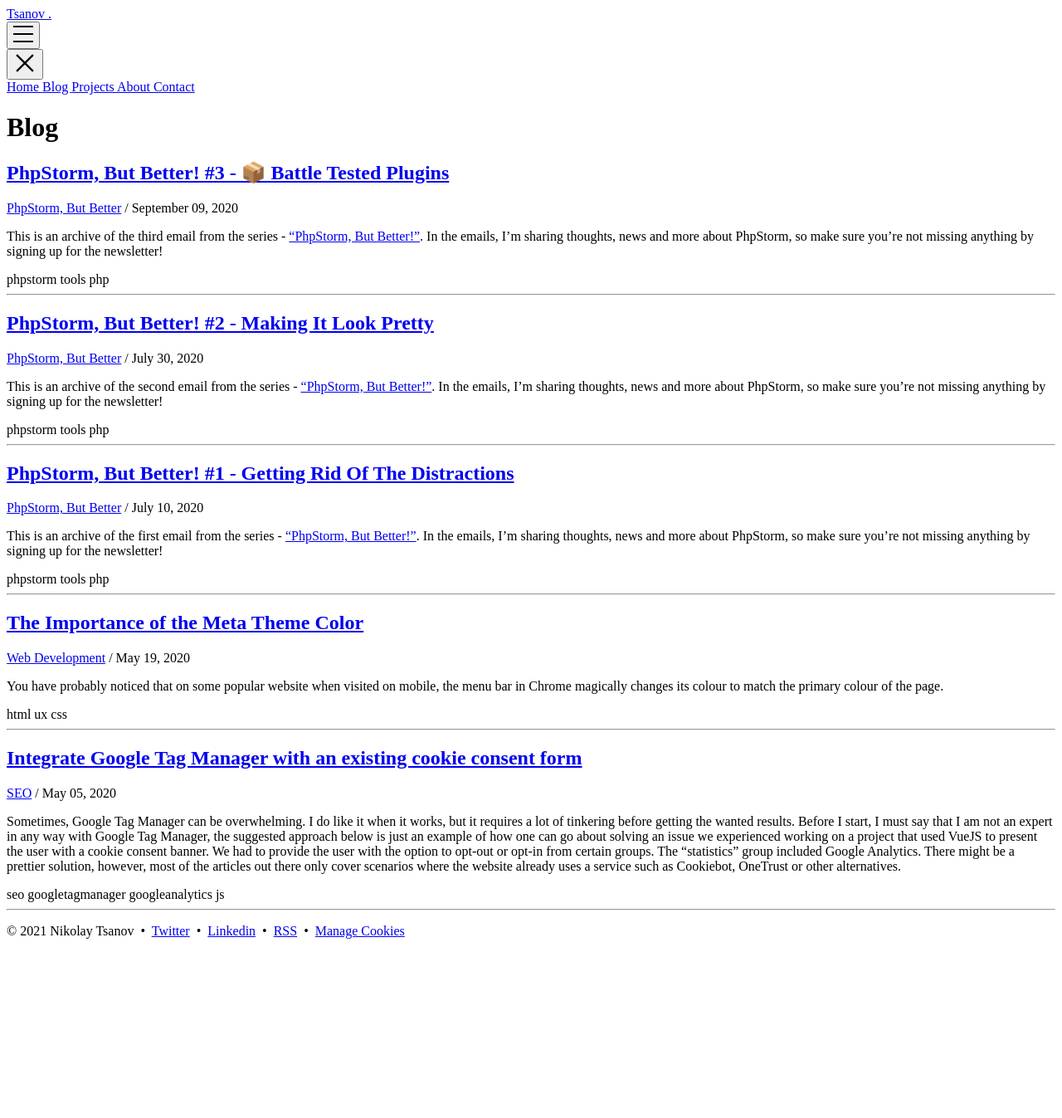
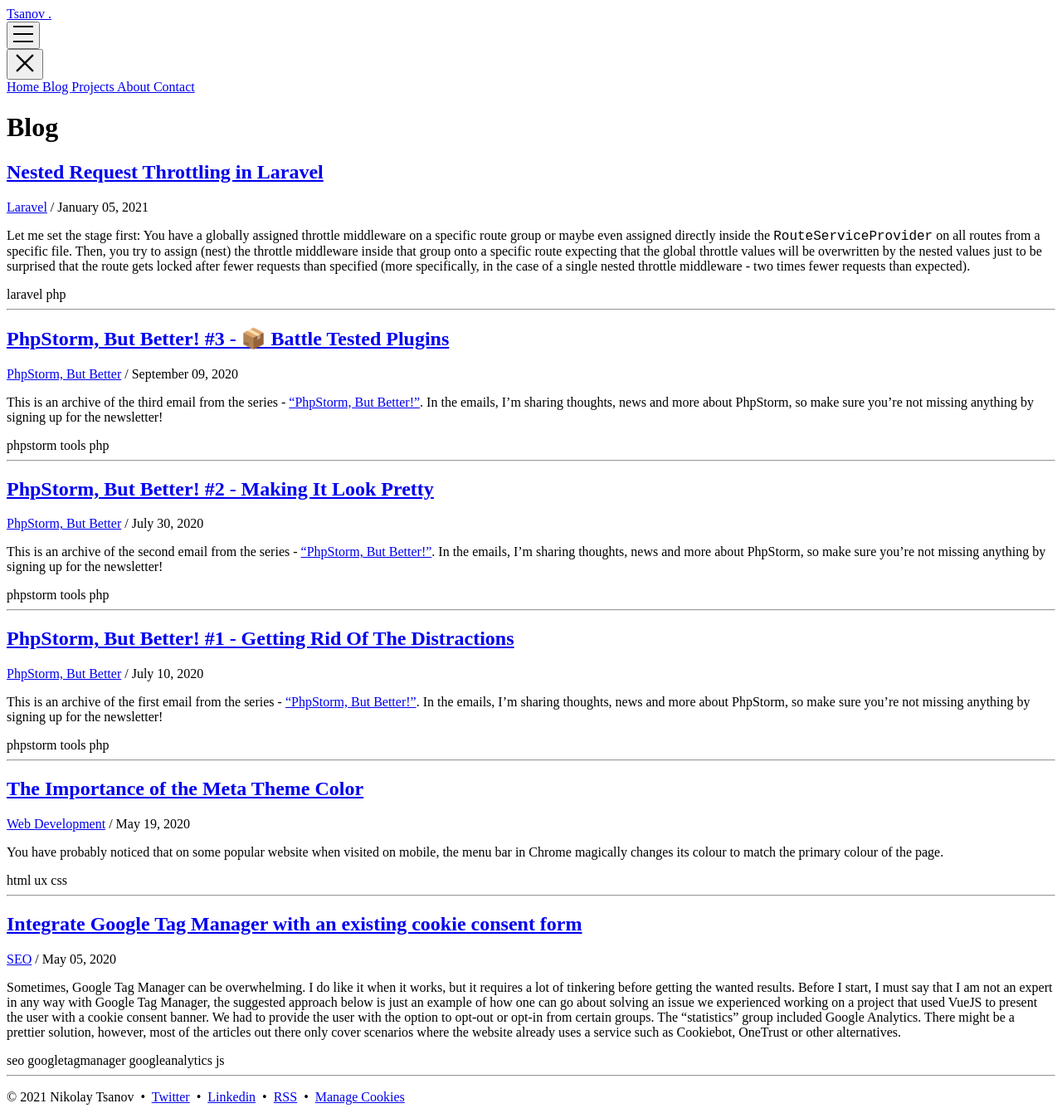
Before and after one commit to niktsanov/niktsanov.github.io, a Jekyll site: the page built from blog.html, in a window 1280 px wide. Shown: the whole page at 83% size. Built offline with Jekyll 4.4.1, drawn with Linux system fonts in a browser that asks for light colours; nearby versions of some CDN libraries; some web fonts are replaced; comment, search, counter and statistics services are not loaded; before the commit the page ends 1147 px from its top, so only the background shows below that.

````diff
--- /dev/null
+++ b/collections/_posts/2021-01-05-nested-request-throttling-in-laravel.md
@@ -0,0 +1,32 @@
+---
+title: "Nested Request Throttling in Laravel"
+layout: post
+tags: [laravel, php]
+categories: [Laravel]
+---
+
+Let me set the stage first: You have a globally assigned throttle middleware on a specific route group or maybe even assigned directly inside the `RouteServiceProvider` on all routes from a specific file. Then, you try to assign (nest) the throttle middleware inside that group onto a specific route expecting that the global throttle values will be overwritten by the nested values just to be surprised that the route gets locked after fewer requests than specified (more specifically, in the case of a single nested throttle middleware - two times fewer requests than expected).
+
+{% include image.html url="/assets/images/posts/nested-request-throttling-in-laravel/429-error.png" description="Response code 429 after exceeding the limit" %}
+
+I found myself in this scenario and after giving some thought it does make sense - the middleware is called twice so two hits rather than one. (The `X-RateLimit-Remaining` header gets decremented by two rather than one) However, how can we overcome this obstacle?
+- We can remove the global throttle middleware and just apply it on all routes we need it. (Quite a bit of repeating indeed)
+- Perhaps, we can extend the default throttle middleware and implement some kind of an identifier that we’ll use to differentiate the throttles.
+
+Luckily, Laravel already has a [solution](https://github.com/laravel/framework/pull/28856) for us! It uses the second approach to prefix the various throttles so that we can use them independently. Unfortunately, the documentation doesn’t mention this, however, it is pretty straightforward.
+
+```php
+// User can send 1000 requests of any kind in an hour.
+Route::prefix('image')->middleware('auth', 'throttle:1000,60')->group(function() {
+    // User can download 10 times a minute.
+    Route::post('/download', 'ImageController@download')->middleware('throttle:10,1,minute_download');
+    // User can search 100 times an hour
+    Route::get('/search', 'ImageController@search')->middleware('throttle:100,60,search');
+    // Use default throttle, user can send 1000 images in an hour.
+    Route::get('/send', 'ImageController@send');
+});
+```
+
+The route group above wraps three routes inside the `auth` and `throttle` middlewares. These two middlewares can be considered as global to the routes within that group. Depending on the scenario, we might consider applying different throttle values for some of the routes in the group. This is the case with the `/download` and `/search` routes - we want to have a lower request limit for them (in the current case). We achieve this by passing a third argument to the throttle middleware. This is the prefix value that will be used to differentiate them - `throttle:max_requests,period,prefix`.
+
+**This feature has been introduced in Laravel 6.0. For any previous versions, you need to extend the default throttle and implement your own solution.**
--- a/contact.html
+++ b/contact.html
@@ -11,7 +11,7 @@
         <div>
             <p class="leading-normal text-lg md:text-xl">
                 Email me at
-                <a class="border-b border-red-500 font-semibold border-dashed hover:text-red-500" href="mailto:hey@ntsanov.com">hey@ntsanov.com</a>
+                <a class="border-b border-red-500 font-semibold border-dashed hover:text-red-500" href="javascript:location='mailto:\u0068\u0065\u0079\u0040\u006e\u0074\u0073\u0061\u006e\u006f\u0076\u002e\u0063\u006f\u006d';void 0"><script type="text/javascript">document.write('\u0068\u0065\u0079\u0040\u006e\u0074\u0073\u0061\u006e\u006f\u0076\u002e\u0063\u006f\u006d')</script></a>
                 or you can always tweet me at <a target="_blank" href="http://twitter.com/NikolayTsanov" class="border-b border-red-500 font-semibold border-dashed hover:text-red-500">@NikolayTsanov</a>.
             </p>
         </div>
````
Also changed, not shown: index.html (+4 -4 lines), assets/images/posts/nested-request-throttling-in-laravel/429-error.png (added).
